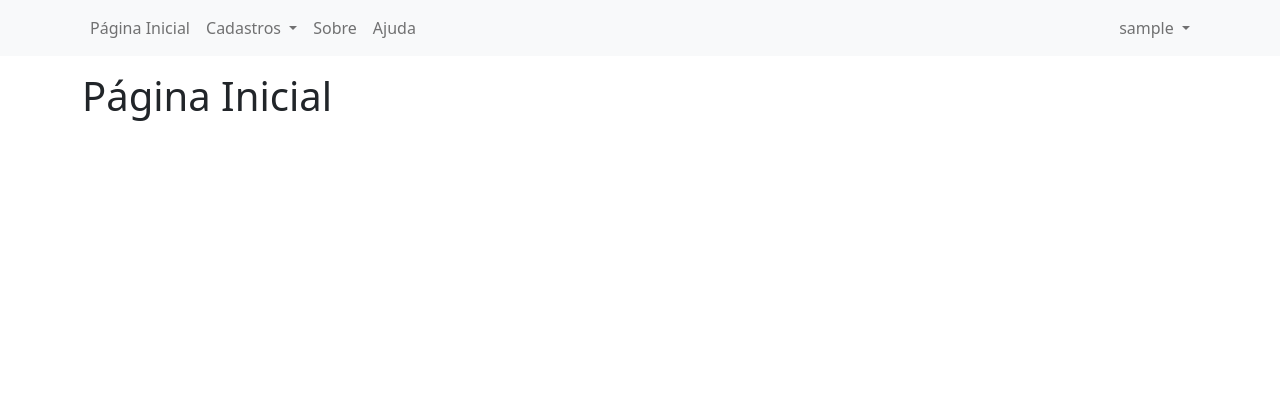
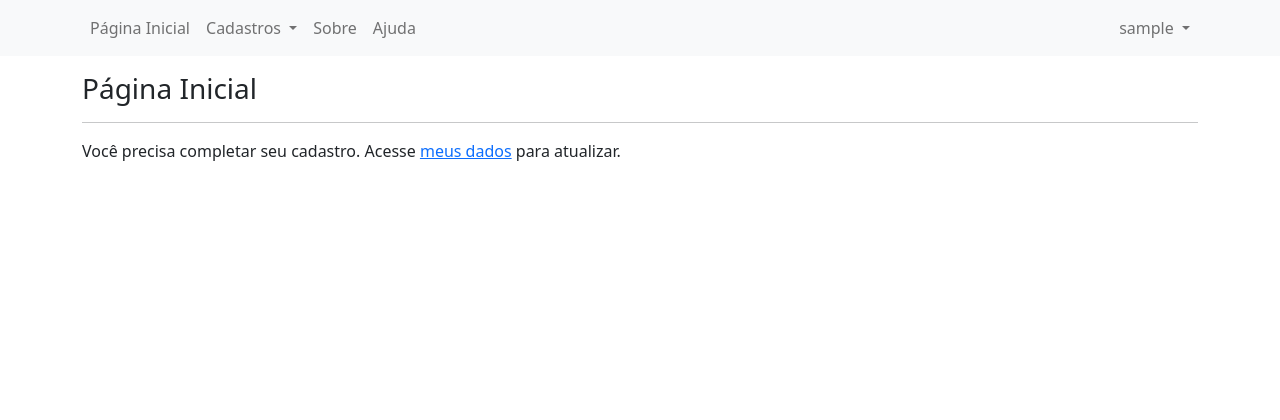
Before and after one commit to ipedromotta/universidade-django, a Django app: page / in a window 1280 px wide. Shown: the top 420 px of the page. Run offline with Django 4.2, Linux system fonts and the light colour scheme; the visitor is signed in with stand-in values (Sample User, id 1); some libraries are stand-ins or nearby versions.

Commit message:
:recycle: refactor: Atualizacao das paginas de navegacao do menu

```diff
--- a/paginas/templates/base.html
+++ b/paginas/templates/base.html
@@ -44,7 +44,7 @@
               <a class="nav-link" href="{% url 'sobre' %}">Sobre</a>
             </li>
             <li class="nav-item">
-              <a class="nav-link" href="#">Ajuda</a>
+              <a class="nav-link" href="{% url 'ajuda' %}">Ajuda</a>
             </li>
           </ul>
           <ul class="navbar-nav">
@@ -54,8 +54,8 @@
                   {{ request.user }}
                 </a>
                 <ul class="dropdown-menu dropdown-menu-end" aria-labelledby="navbarDropdownMenuLink2">
-                  <li><a class="dropdown-item" href="#">Meus dados</a></li>
-                  <li><a class="dropdown-item" href="#">Alterar Senha</a></li>
+                  <li><a class="dropdown-item" href="{% url 'atualizar-dados' %}">Meus dados</a></li>
+                  <li><a class="dropdown-item" href="{% url 'atualizar-dados' %}">Alterar Senha</a></li>
                   <hr class="mt-0 mb-1">
                   <li><a class="dropdown-item" href="{% url 'logout' %}">Sair</a></li>
                 </ul>
--- a/paginas/templates/index.html
+++ b/paginas/templates/index.html
@@ -5,7 +5,19 @@
 {% endblock%}
 
 {% block content %}
-<h1 class="text">
+<h3 class="text">
     Página Inicial
-</h1>
+</h3>
+<hr>
+{% if user.is_authenticated %}
+{% if user.perfil.nome_completo %}
+<p>
+    Bem vindo ao sistema {{ user.perfil.nome_completo }}.
+</p>
+{% else %}
+<p>
+    Você precisa completar seu cadastro. Acesse <a href="{% url 'atualizar-dados' %}">meus dados</a> para atualizar.
+</p>
+{% endif %}
+{% endif %}
 {% endblock %}
--- a/paginas/templates/sobre.html
+++ b/paginas/templates/sobre.html
@@ -6,11 +6,11 @@
 
 {% block content %}
 <h3>Sobre o projeto</h3>
-
+<hr>
 <p class="lead">
-    Sistema para gerencimaneto de tarefas
+    Sistema para gerenciamento de atividades e avaliações
 </p>
 <p>
-    Em breve mais detalhes
+    Neste sistema, o professor pode cadastrar atividades e registrar avaliações que serão ou foram aplicadas presencialmente na universidade. Assim, o reitor terá mais dados para melhorar os indices da universidade.
 </p>
 {% endblock %}
--- a/paginas/urls.py
+++ b/paginas/urls.py
@@ -1,8 +1,9 @@
 from django.urls import path
-from .views import PaginaInicial, SobreView
+from .views import PaginaInicial, SobreView, AjudaView
 
 
 urlpatterns = [
     path('', PaginaInicial.as_view(), name='inicio'),
     path('sobre/', SobreView.as_view(), name='sobre'),
+    path('ajuda/', AjudaView.as_view(), name='ajuda'),
 ]
--- a/paginas/views.py
+++ b/paginas/views.py
@@ -6,3 +6,6 @@ class PaginaInicial(TemplateView):
 
 class SobreView(TemplateView):
     template_name = 'sobre.html'
+
+class AjudaView(TemplateView):
+    template_name = 'ajuda.html'
```
Also changed, not shown: paginas/templates/ajuda.html (added, +13 -0 lines).
